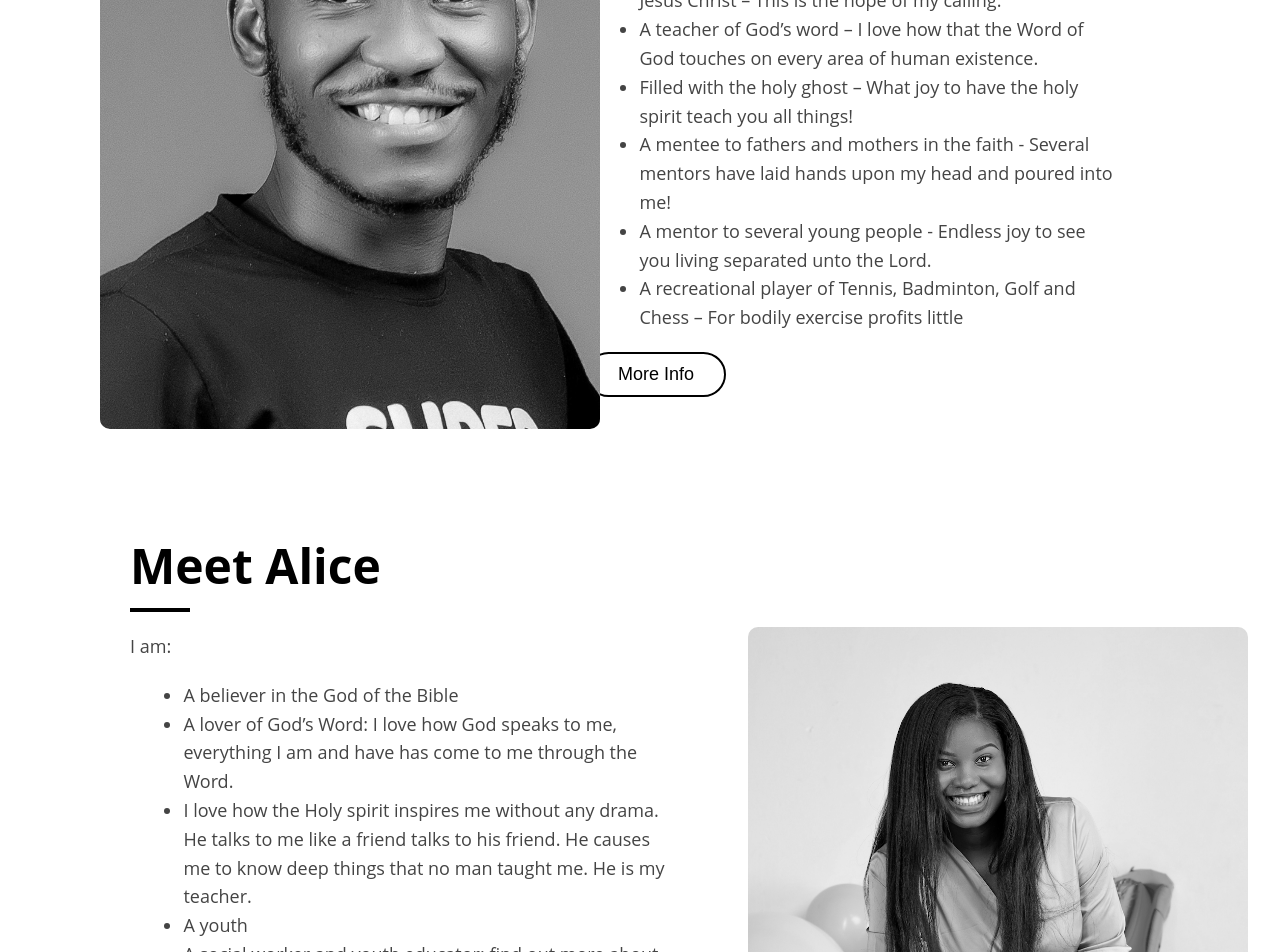
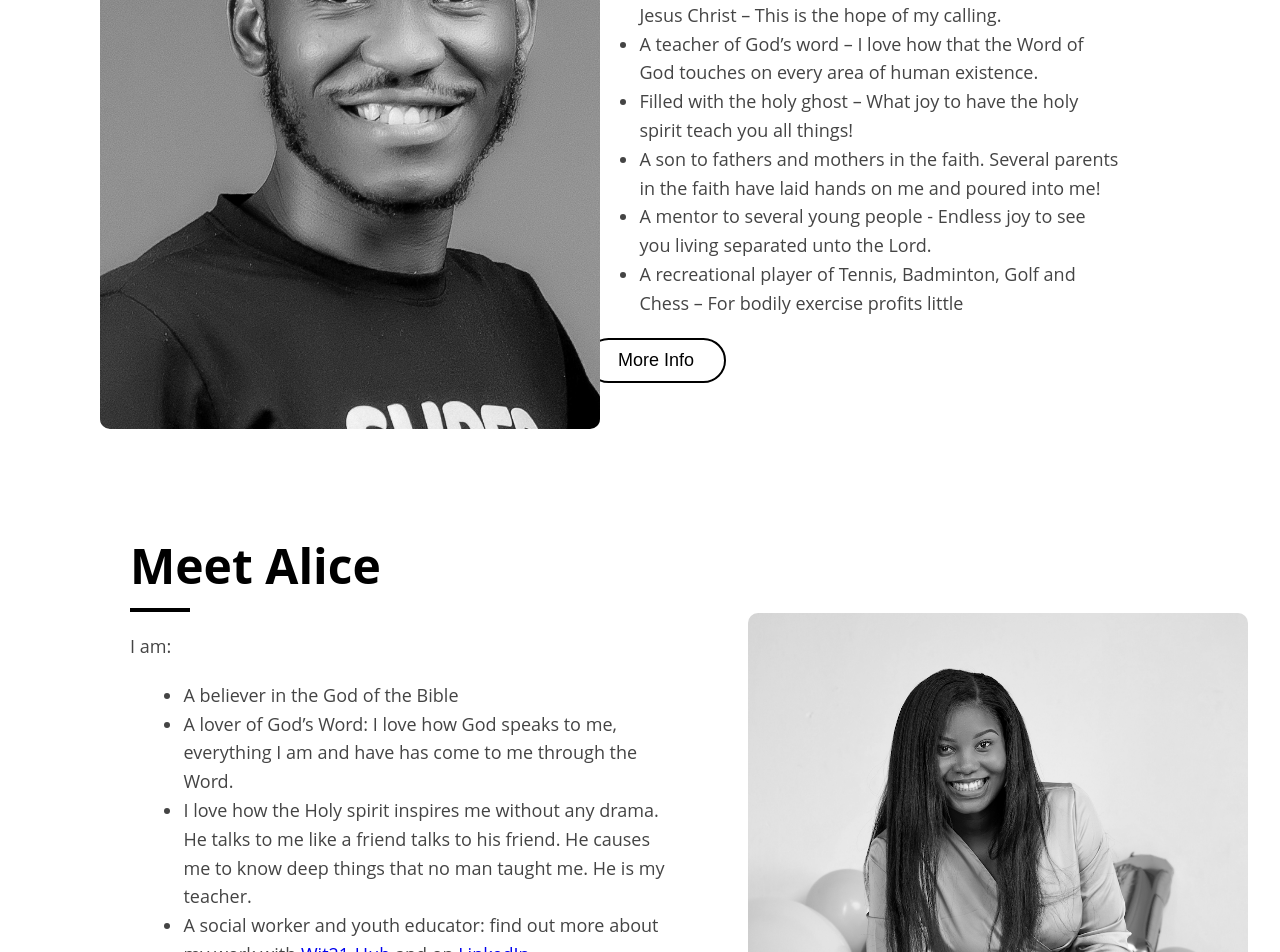
Before and after one commit to princesszion/JAPortfolio, a React (Create React App) app in the folder my-portfolio/: page /about in a window 1280 px wide. Shown: the part 340-1292 px from the top of the page. Built offline with nearby package versions, Linux system fonts and the light colour scheme.

Commit message:
completed edit

```diff
--- a/my-portfolio/src/components/AboutPage.js
+++ b/my-portfolio/src/components/AboutPage.js
@@ -100,7 +100,7 @@ const AboutPage = () => {
           <li>A believer in the birth, the death and resurrection of Jesus Christ – This is the hope of my calling.</li>
           <li>A teacher of God’s word – I love how that the Word of God touches on every area of human existence.</li>
           <li>Filled with the holy ghost – What joy to have the holy spirit teach you all things!</li>
-          <li>A mentee to fathers and mothers  in the faith  - Several mentors  have laid hands upon my head and poured into me!</li>
+          <li>A son to fathers and mothers  in the faith. Several parents in the faith have laid hands on me and poured into me!</li>
           <li>A mentor to several young people -  Endless joy to see you living separated unto the Lord.</li>
           <li>A recreational player of Tennis, Badminton, Golf and Chess – For bodily exercise profits little</li>
         </ul>
@@ -130,7 +130,6 @@ const AboutPage = () => {
           <li>A believer in the God of the Bible</li>
           <li>A lover of God’s Word: I love how God speaks to me, everything I am and have has come to me through the Word.</li>
           <li>I love how the Holy spirit inspires me without any drama. He talks to me like a friend talks to his friend. He causes me to know deep things that no man taught me. He is my teacher.</li>
-          <li>A youth</li>
           <li>A social worker and youth educator: find out more about my work with <span><a href="https://wit21hub.com/">Wit21-Hub </a></span> and on <span><a href="https://www.linkedin.com/in/alice-apejoye/">LinkedIn</a></span></li>
           <li>A wife to God’s Prince: With my darling Jackie, I have enjoyed a slice of heaven here on earth.</li>
         </ul>
```
